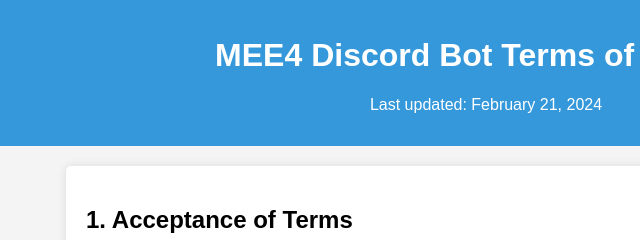
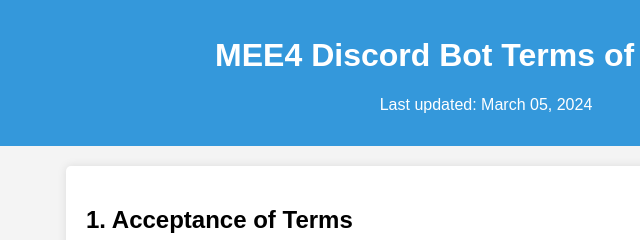
Before and after one commit to MEE4-Technologies/MEE4-Official-Discord-Bot, a plain HTML site: page termsofservice.html in a window 1280 px wide. Shown: the top 240 px of the page, 154-794 px from the left. Drawn offline with Linux system fonts and the light colour scheme.

Commit message:
Update termsofservice.html

```diff
--- a/termsofservice.html
+++ b/termsofservice.html
@@ -3,7 +3,7 @@
 <head>
     <meta charset="UTF-8">
     <meta name="viewport" content="width=device-width, initial-scale=1.0">
-    <title>MEE4 Discord Bot Terms of Service</title>
+    <title>MEE4 Terms of Service</title>
     <style>
         body {
             font-family: 'Arial', sans-serif;
@@ -33,7 +33,7 @@
 
     <header>
         <h1>MEE4 Discord Bot Terms of Service</h1>
-        <p>Last updated: February 21, 2024</p>
+        <p>Last updated: March 05, 2024</p>
     </header>
 
     <section>
```
